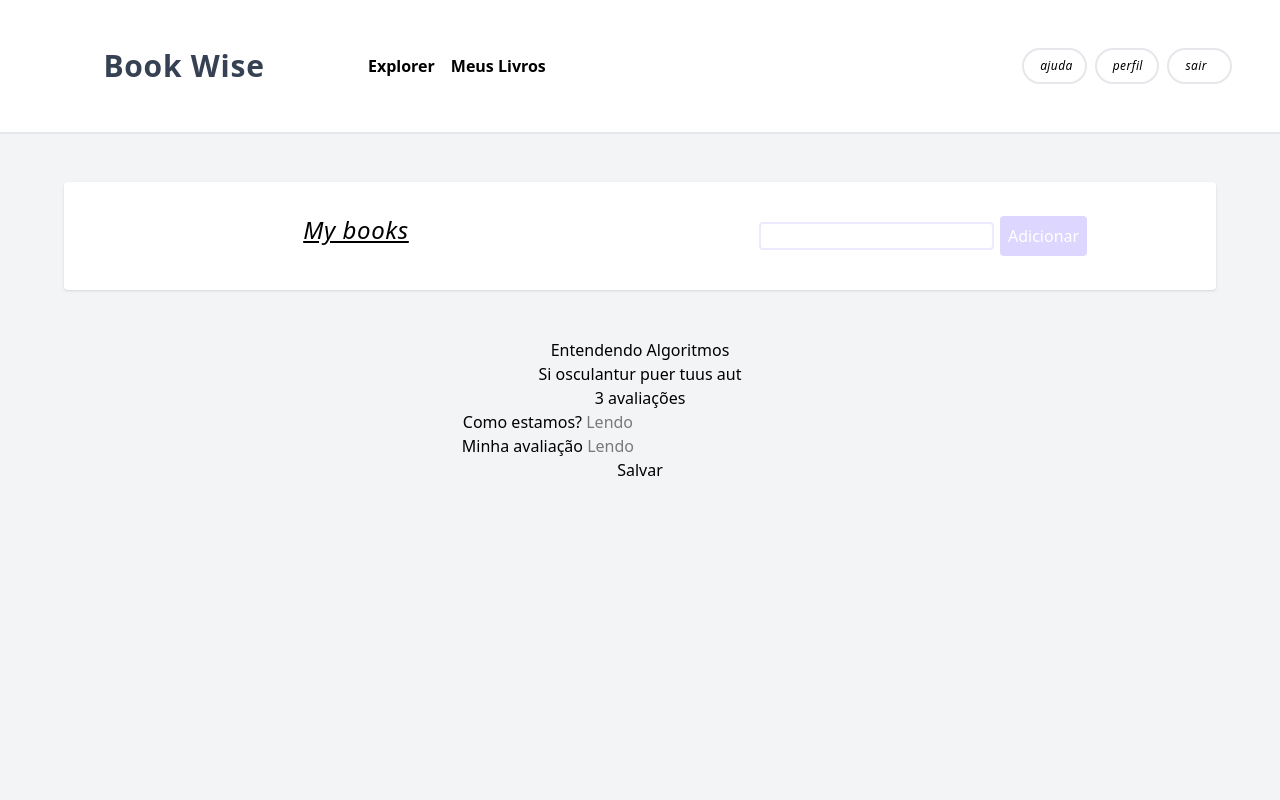
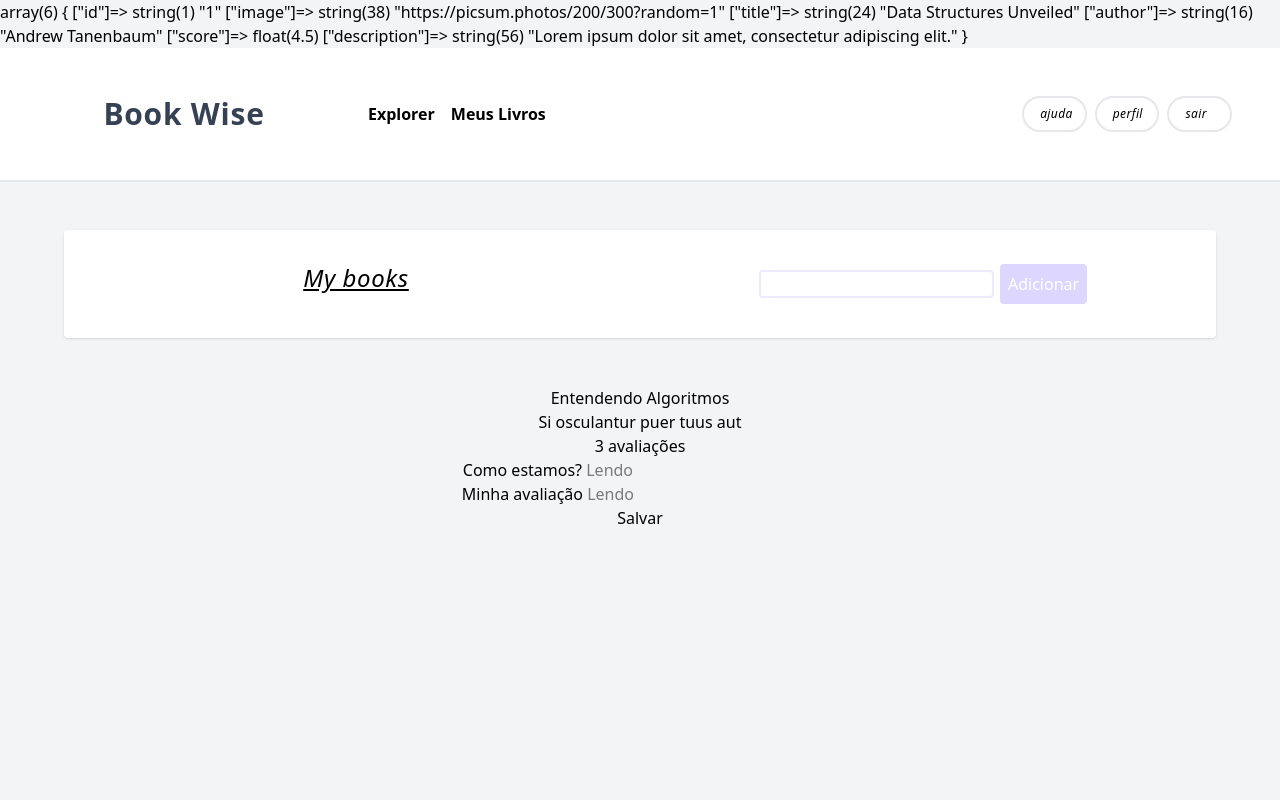
Before and after one commit to Henrry-Maximo/rocketseat-php, a PHP site: page /mybooks.php?id=1 in a window 1280 px wide. Run offline with PHP 8.4, Linux system fonts and the light colour scheme; some libraries are stand-ins or nearby versions.

Commit message:
✨Feat: Add data for pages and method of php how array filter and pop

```diff
--- /dev/null
+++ b/bookwise/data.php
@@ -0,0 +1,46 @@
+<?php
+
+$booksDatabaseOnMemory = [
+  [
+    "id" => "1",
+    "image" => "https://picsum.photos/200/300?random=1",
+    "title" => "Data Structures Unveiled",
+    "author" => "Andrew Tanenbaum",
+    "score" => 4.5,
+    "description" => "Lorem ipsum dolor sit amet, consectetur adipiscing elit."
+  ],
+  [
+    "id" => "2",
+    "image" => "https://picsum.photos/200/300?random=2",
+    "title" => "The Art of Programming",
+    "author" => "Donald Knuth",
+    "score" => 4.8,
+    "description" => "Sed do eiusmod tempor incididunt ut labore et dolore magna aliqua."
+  ],
+  [
+    "id" => "3",
+    "image" => "https://picsum.photos/200/300?random=3",
+    "title" => "Machine Learning Basics",
+    "author" => "Andrew Ng",
+    "score" => 3.9,
+    "description" => "Ut enim ad minim veniam, quis nostrud exercitation ullamco."
+  ],
+  [
+    "id" => "4",
+    "image" => "https://picsum.photos/200/300?random=4",
+    "title" => "Clean Code Handbook",
+    "author" => "Robert C. Martin",
+    "score" => 4.7,
+    "description" => "Duis aute irure dolor in reprehenderit in voluptate velit."
+  ],
+  [
+    "id" => "5",
+    "image" => "https://picsum.photos/200/300?random=5",
+    "title" => "Cybersecurity Fundamentals",
+    "author" => "Bruce Schneier",
+    "score" => 4.2,
+    "description" => "Excepteur sint occaecat cupidatat non proident, sunt in culpa."
+  ]
+];
+
+?>
--- a/bookwise/mybooks.php
+++ b/bookwise/mybooks.php
@@ -1,4 +1,25 @@
 <?php
+require 'data.php';
+
+// capturar id da url
+$id = $_REQUEST['id'];
+
+// expor valores
+// var_dump( $_REQUEST['id'] );
+// var_dump($booksDatabaseOnMemory);
+
+echo '<pre>';
+// var_dump($booksDatabaseOnMemory);
+echo '</pre>';
+
+$filtered = array_filter($booksDatabaseOnMemory, function($l) use($id) {
+    return $l['id'] == $id;
+});
+
+$firstBook = array_pop($filtered);
+
+var_dump($firstBook);
+
 ?>
 
 <!DOCTYPE html>
```
Also changed, not shown: bookwise/index.php (+2 -39 lines).
